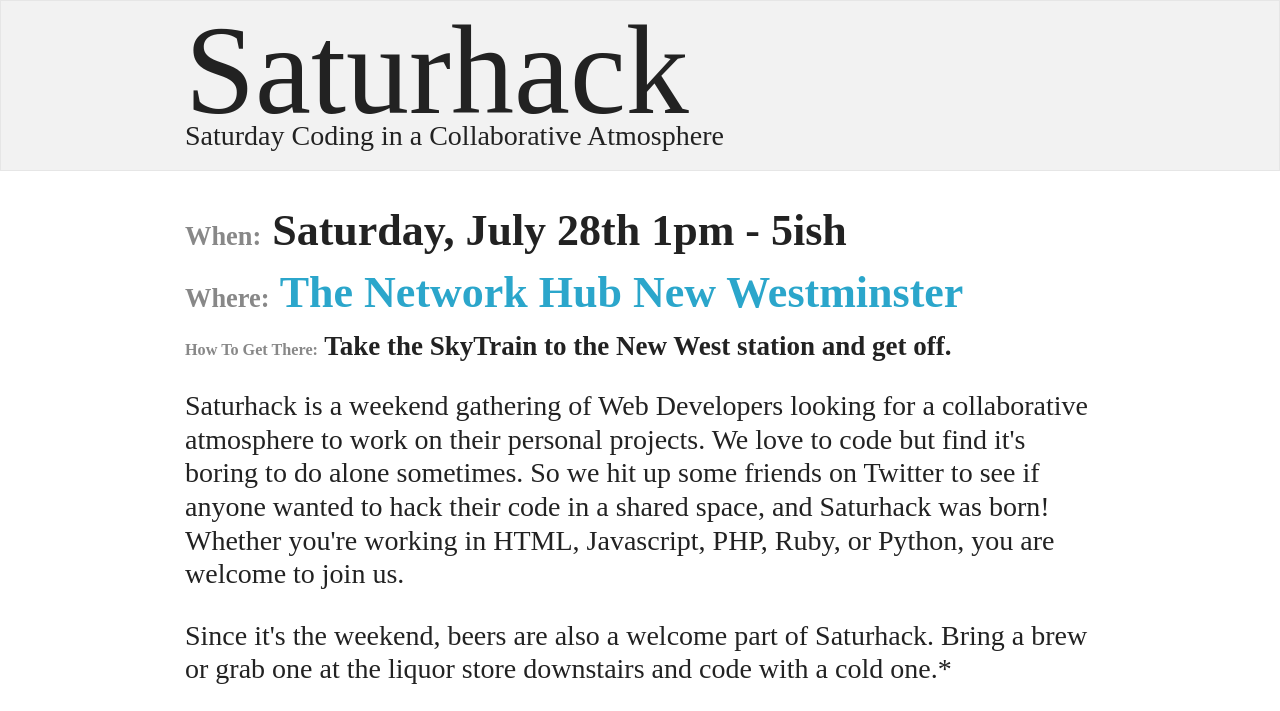
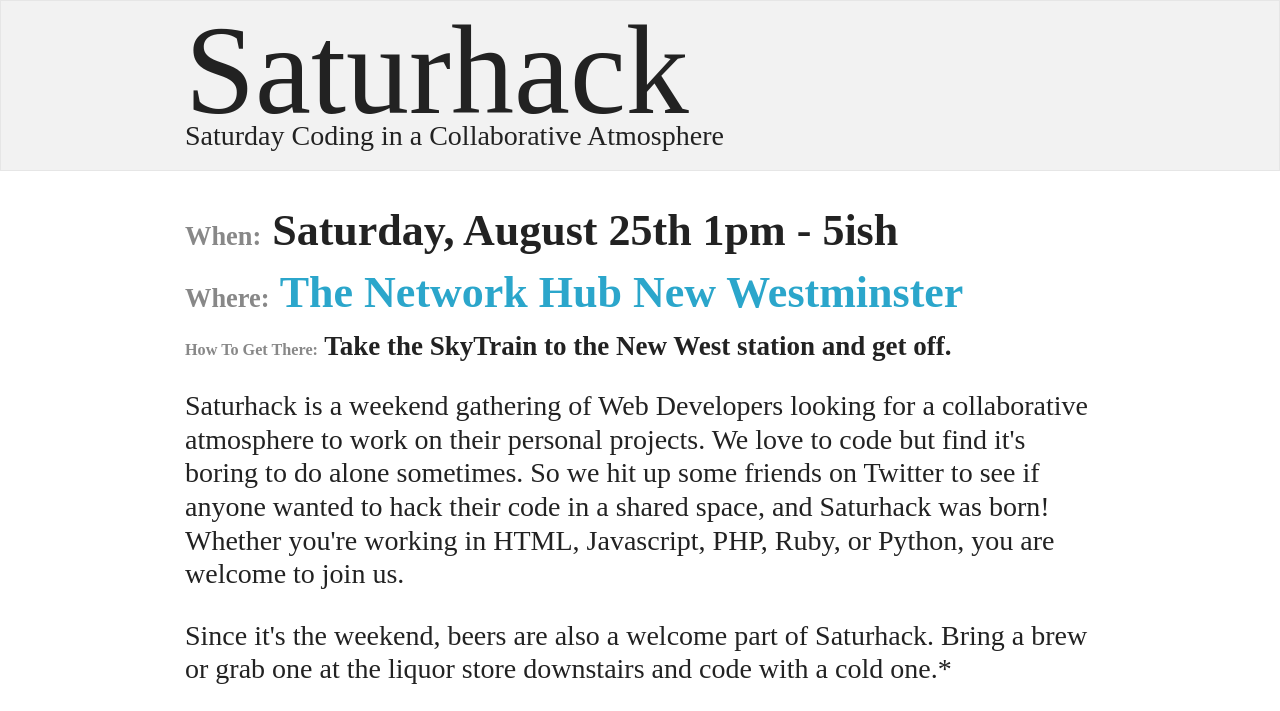
Before and after one commit to thoronas/saturhack, a plain HTML site: page index.html in a window 1280 px wide. Shown: the top 711 px of the page. Drawn offline with Linux system fonts and the light colour scheme; a script that the page names is missing.

Commit message:
Changed date for August

```diff
--- a/index.html
+++ b/index.html
@@ -37,7 +37,7 @@
 </div>
   <article class="row">
     <div class="twelve columns">
-		    <h1><small>When:</small> Saturday, July 28th 1pm - 5ish</h1>
+		    <h1><small>When:</small> Saturday, August 25th 1pm - 5ish</h1>
 		    <h1><small>Where:</small> <a href="https://maps.google.com/maps?q=205+-+810+Quayside+Dr+New+Westminster,+BC+V3M+6B9&hl=en&sll=49.20094,-122.911102&sspn=0.001973,0.00478&dirflg=w&hnear=810+Quayside+Dr,+New+Westminster,+British+Columbia+V3M+6B9,+Canada&t=m&z=16">The Network Hub New Westminster</a></h1>
     		<h3><small>How To Get There:</small> Take the SkyTrain to the New West station and get off.</h3>
 
```
